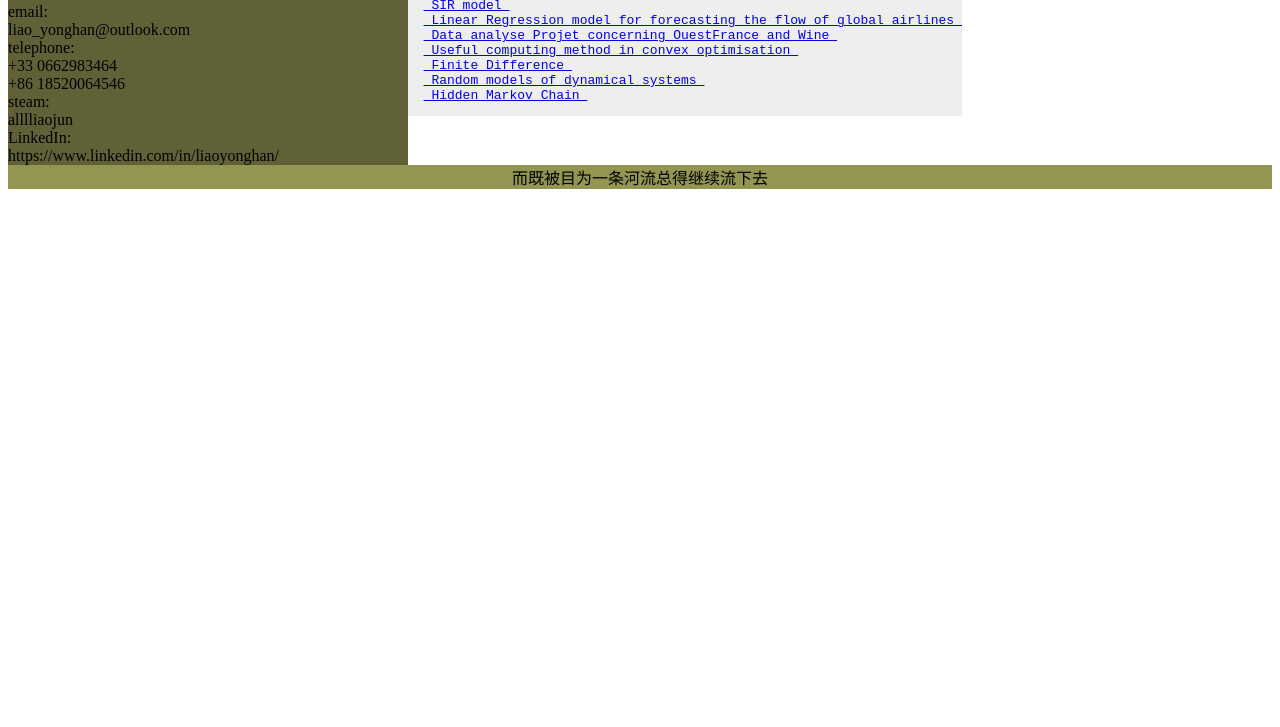
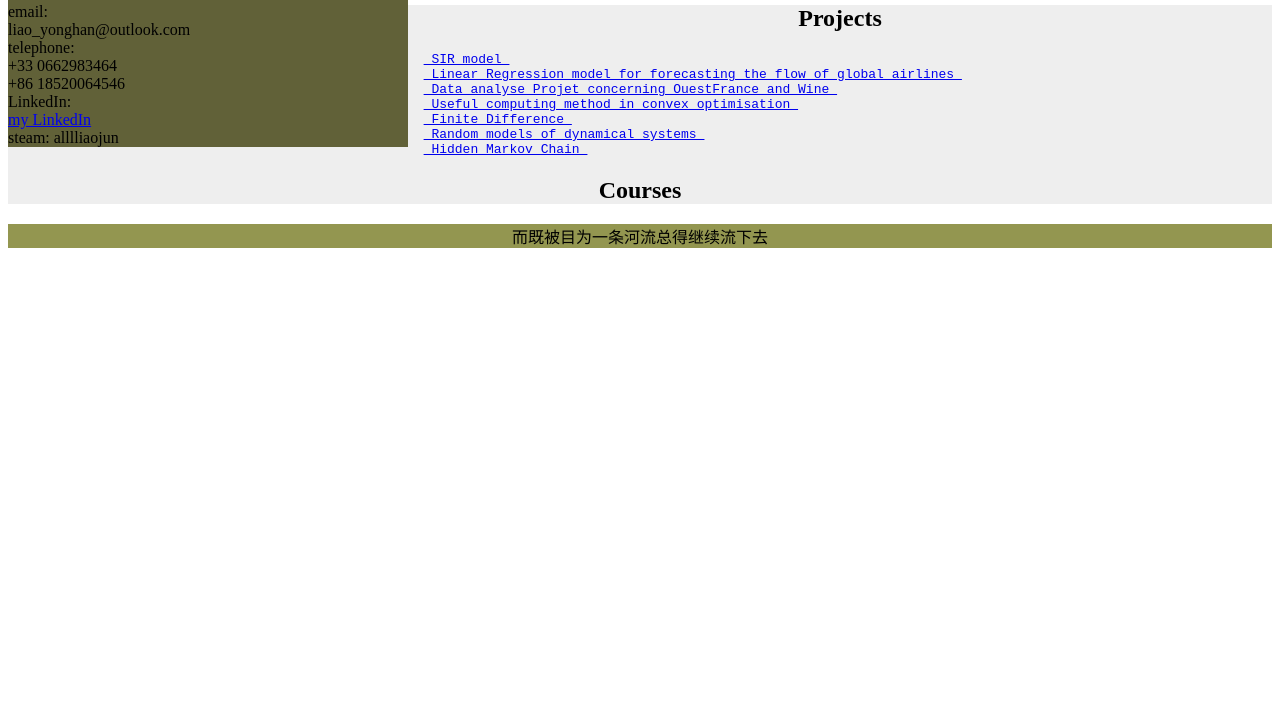
Before and after one commit to aliaojun/aliaojun.github.io, a plain HTML site: page index.html in a window 1280 px wide. Shown: the part 73-800 px from the top of the page. Drawn offline with Linux system fonts and the light colour scheme.

Commit message:
Update index.html

```diff
--- a/index.html
+++ b/index.html
@@ -6,7 +6,7 @@
 </head>
 <body>
 
-<div id="container" style="width:100%;height=2000px">
+<div id="container" style="width:100%;height=1000px">
 
 <div id="header" style="background-color:#66BAB7;">
 <h1 style="margin-bottom:0;" align = "center">aliaojun personal website</h1></div>
@@ -18,12 +18,12 @@ liao_yonghan@outlook.com<br>
 telephone: <br>
 +33 0662983464<br>
 +86 18520064546<br>
-steam: <br>
-alllliaojun <br>
 LinkedIn: <br>
-https://www.linkedin.com/in/liaoyonghan/</div>
+<a href = https://www.linkedin.com/in/liaoyonghan/>my LinkedIn</a><br>
+steam: alllliaojun</div>
 
-<div id="content" style="background-color:#EEEEEE;float:left;">
+<div id="content" style="background-color:#EEEEEE;float:center;width:100%">
+<h2 align= "center">Projects</h2>
 <pre>
   <a href = "Projet_MNNL_LiaoYonghan_BasileJezequel.pdf"> SIR model </a>
   <a href = "Projet_de_Regrssion_Linaire_LIAOYonghan_3GM.pdf"> Linear Regression model for forecasting the flow of global airlines </a>
@@ -32,7 +32,9 @@ https://www.linkedin.com/in/liaoyonghan/</div>
   <a href = "La_mthode_des_diffrences_finies.pdf"> Finite Difference </a>
   <a href = "éléments de preuves méthodologiques.pdf"> Random models of dynamical systems </a>
   <a href = "HMM_projet.pdf"> Hidden Markov Chain </a>
-</pre></div>
+</pre>
+<h2 align= "center">Courses</h2>
+</div>
 
 <div id="footer" style="background-color:#939650;clear:both;text-align:center;">
 而既被目为一条河流总得继续流下去</div>
```
